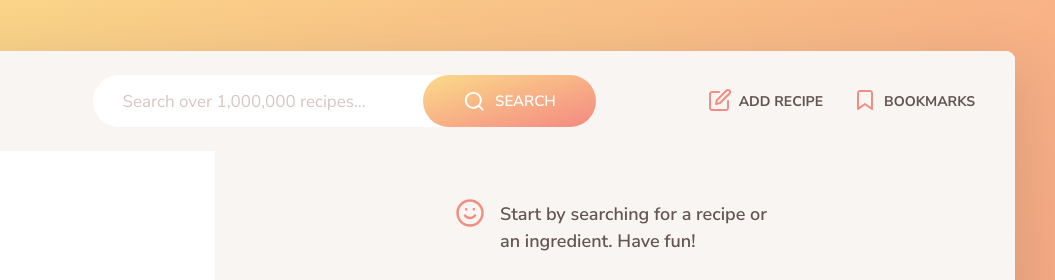
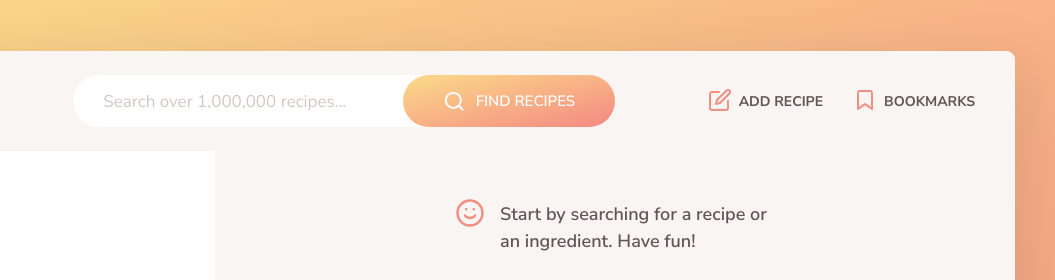
Before and after one commit to RichardGuilliams/Forkify, a website built with Parcel: page index.html in a window 1280 px wide. Shown: the top 280 px of the page, 225-1280 px from the left. Built offline with nearby package versions, Linux system fonts and the light colour scheme.

```diff
--- a/index.html
+++ b/index.html
@@ -30,7 +30,7 @@
             <svg class="search__icon">
               <use href="src/img/icons.svg#icon-search"></use>
             </svg>
-            <span>Search</span>
+            <span>Find Recipes</span>
           </button>
         </form>
 
```
Also changed, not shown: README.md.
